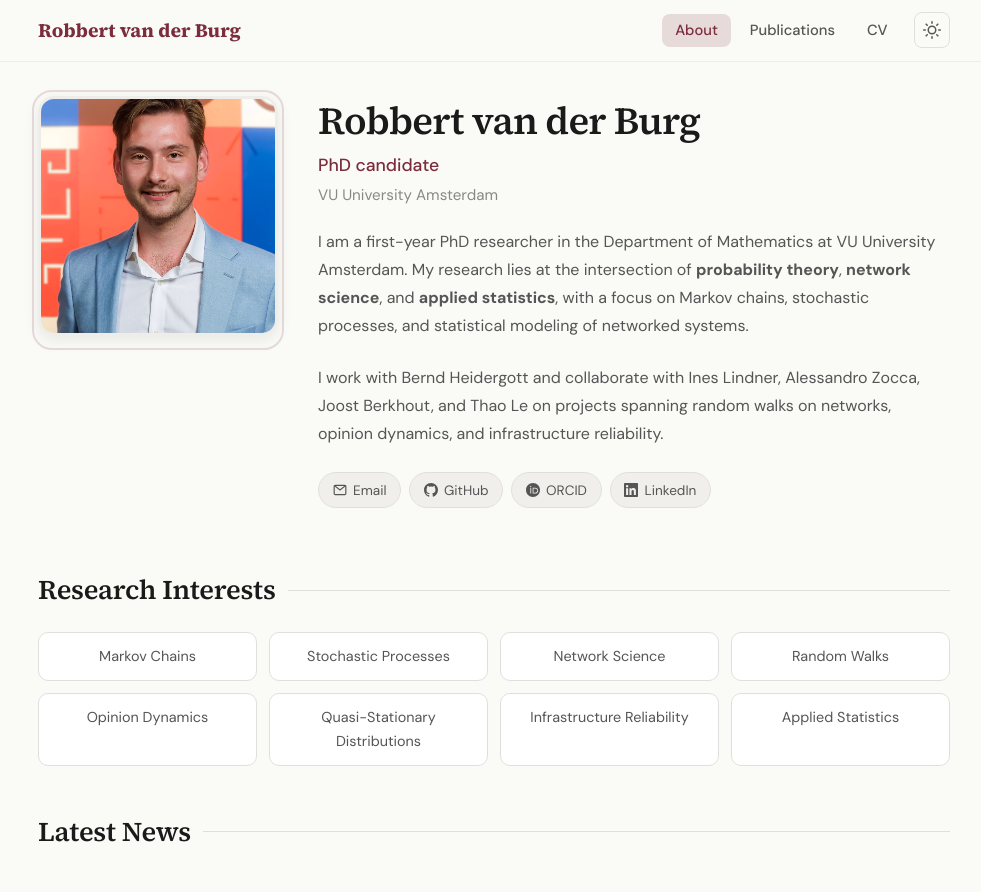
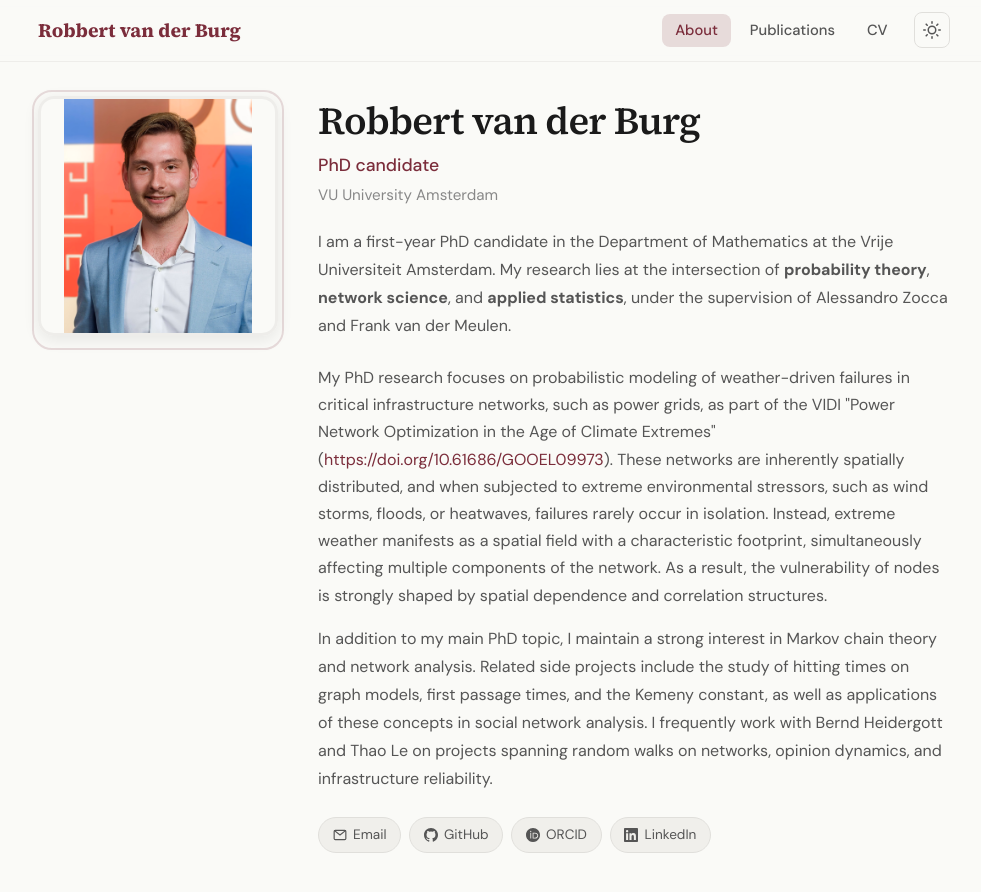
Before and after one commit to robbertvanderburg/robbertvanderburg.github.io, a Jekyll site: the page built from index.html, in a window 1280 px wide and 900 px high. Shown: the top 892 px of the window, without its empty margins (146-1127 px from the left). Built offline with Jekyll 4.4.1, drawn with Linux system fonts in a browser that asks for light colours.

Commit message:
Revise author bio and research details in index.html
Updated profile information and added new research focus.

```diff
--- a/index.html
+++ b/index.html
@@ -6,7 +6,7 @@ title: About
 <section class="profile-section fade-in">
   <div class="profile-photo-wrapper">
     <!-- Replace with your photo: save as assets/images/profile.jpg -->
-    <img src="{{ '/assets/images/Pasfoto_website.png' | relative_url }}" alt="Photo of {{ site.author.name }}" class="profile-photo">
+    <img src="{{ '/assets/images/Pasfoto_website.png' | relative_url }}" alt="Photo of {{ site.author.name }}" class="profile-photo" style="object-fit: contain;">
   </div>
 
   <div class="profile-info">
@@ -15,10 +15,13 @@ title: About
     <p class="affiliation">{{ site.author.affiliation }}</p>
 
     <p class="profile-bio">
-      I am a first-year PhD researcher in the Department of Mathematics at VU University Amsterdam. My research lies at the intersection of <strong>probability theory</strong>, <strong>network science</strong>, and <strong>applied statistics</strong>, with a focus on Markov chains, stochastic processes, and statistical modeling of networked systems.
+      I am a first-year PhD candidate in the Department of Mathematics at the Vrije Universiteit Amsterdam. My research lies at the intersection of <strong>probability theory</strong>, <strong>network science</strong>, and <strong>applied statistics</strong>, under the supervision of Alessandro Zocca and Frank van der Meulen.
+    </p>
+    <p class="provile-bio">
+      My PhD research focuses on probabilistic modeling of weather-driven failures in critical infrastructure networks, such as power grids, as part of the VIDI "Power Network Optimization in the Age of Climate Extremes" (<a>https://doi.org/10.61686/GOOEL09973</a>). These networks are inherently spatially distributed, and when subjected to extreme environmental stressors, such as wind storms, floods, or heatwaves, failures rarely occur in isolation. Instead, extreme weather manifests as a spatial field with a characteristic footprint, simultaneously affecting multiple components of the network. As a result, the vulnerability of nodes is strongly shaped by spatial dependence and correlation structures.
     </p>
     <p class="profile-bio">
-      I work with Bernd Heidergott and collaborate with Ines Lindner, Alessandro Zocca, Joost Berkhout, and Thao Le on projects spanning random walks on networks, opinion dynamics, and infrastructure reliability.
+      In addition to my main PhD topic, I maintain a strong interest in Markov chain theory and network analysis. Related side projects include the study of hitting times on graph models, first passage times, and the Kemeny constant, as well as applications of these concepts in social network analysis. I frequently work with Bernd Heidergott and Thao Le on projects spanning random walks on networks, opinion dynamics, and infrastructure reliability.
     </p>
 
     <div class="contact-links">
```
